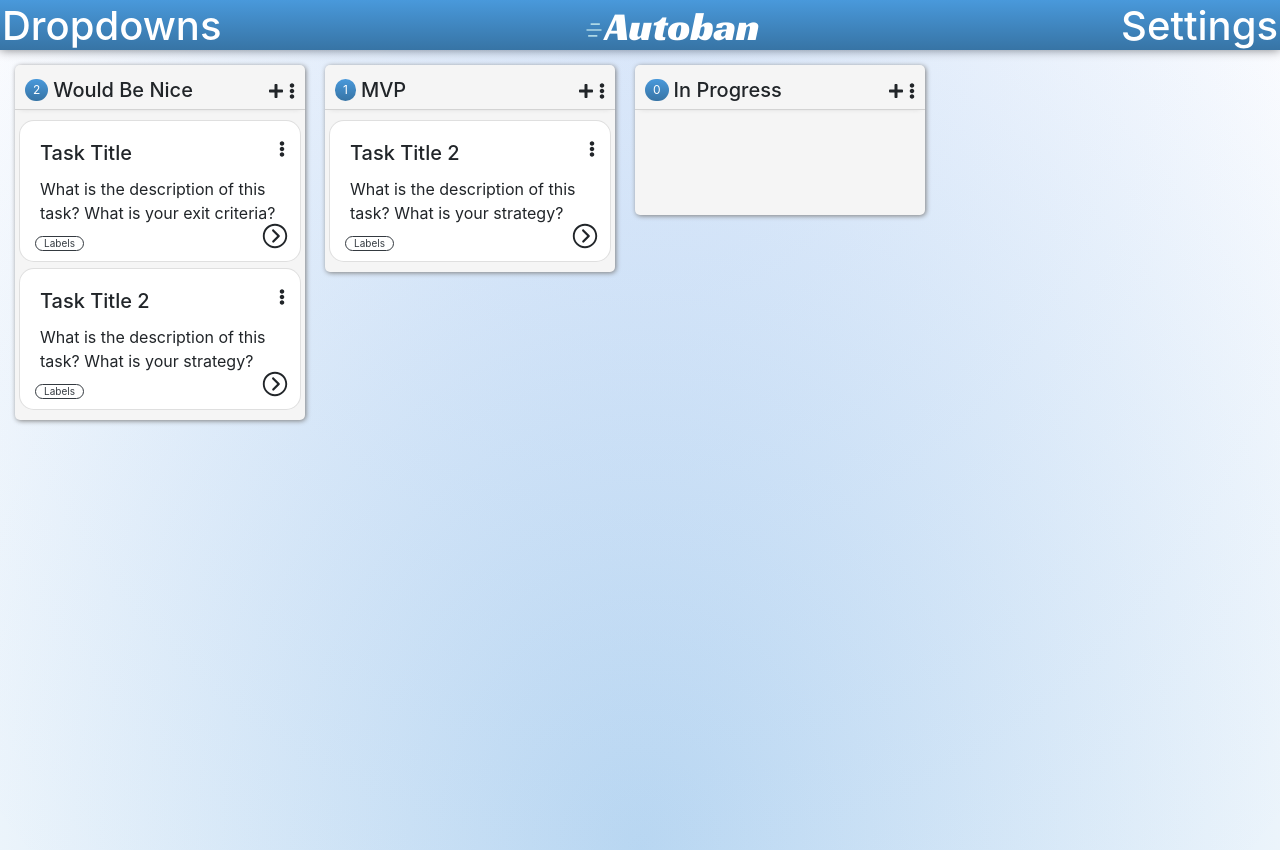
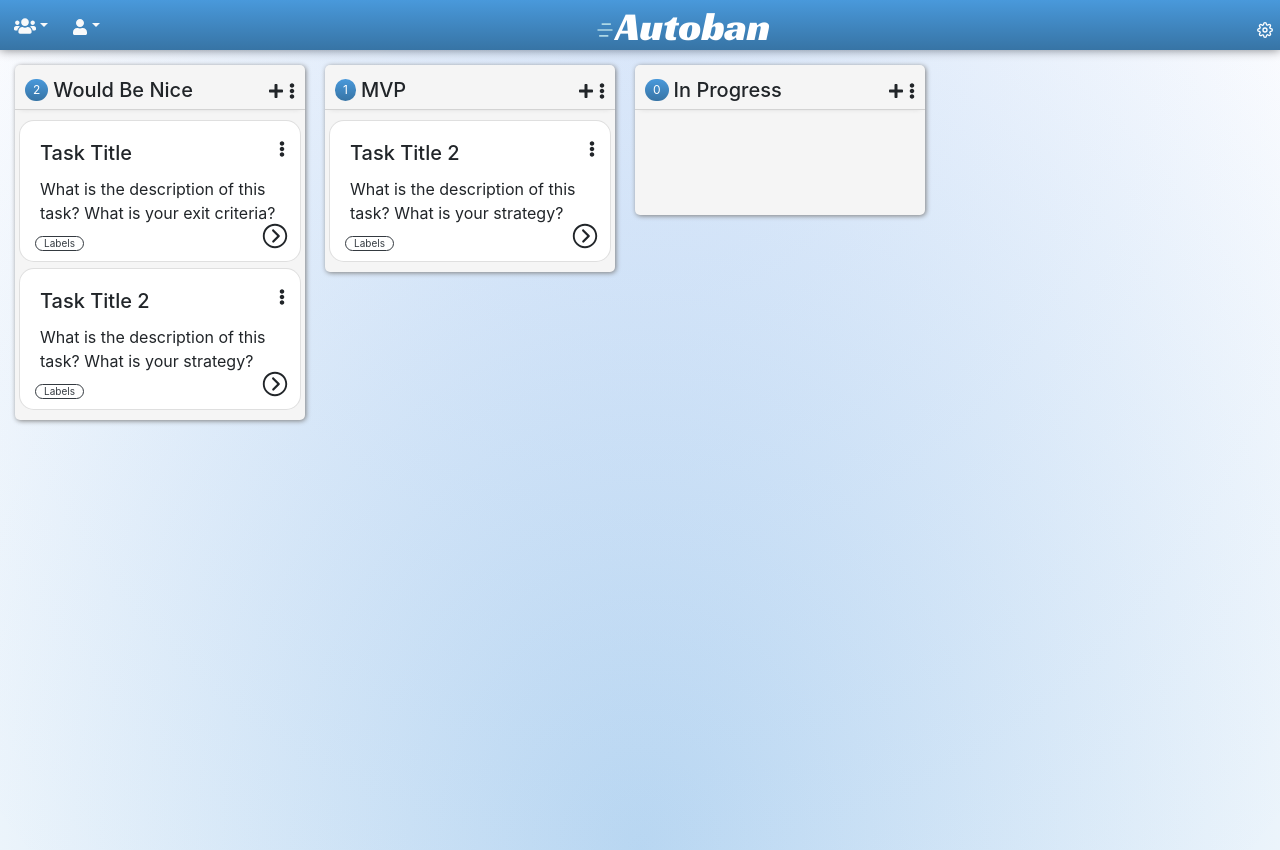
Before and after one commit to TheAutobanApp/Autoban, a React (Create React App) app in the folder client/: page / in a window 1280 px wide. Built offline with nearby package versions, Linux system fonts and the light colour scheme.

Commit message:
updated the navbar

```diff
--- a/client/src/components/Navbar.js
+++ b/client/src/components/Navbar.js
@@ -1,24 +1,32 @@
 import React from 'react';
 import {RiMenu4Line} from 'react-icons/ri'
+import {FiSettings} from 'react-icons/fi'
+import Teams from './TeamDropdown'
+
+
 
 function Navbar(props) {
   return (
     <div className="navbar">
-      <h1>Dropdowns</h1>
+      <div className="flex-row">
+      <Teams title="Team" item1="Team1" item2="Team2"/>
+      <Teams title="User" item1="User1" item2="User2"/>
+      </div>
       <div className="flex-row">
         <RiMenu4Line color="lightblue" style={{fontSize: '20px', margin: '1px'}}/>
         <h1 className="race-font">Autoban</h1>
       </div>
-      <h1
+
+      <FiSettings style={{margin: "5px"}}
         onClick={() => {
           props.setdrawer({
             ...props.drawer,
             open: !props.drawer.open,
           });
         }}
-      >
-        Settings
-      </h1>
+      />
+
+
     </div>
   );
 }
--- /dev/null
+++ b/client/src/components/TeamDropdown.js
@@ -0,0 +1,23 @@
+import React from 'react'
+import { Button, Dropdown } from 'react-bootstrap'
+
+import {FaUsers, FaUser } from 'react-icons/fa'
+
+function TeamDropdown(props) {
+return (
+
+<Dropdown>
+  <Dropdown.Toggle variant="outline-light" className="NavDropdown" id="dropdown-basic" >
+    {props.title === "Team" ? <FaUsers fontSize="22px"/> : <FaUser /> }
+  </Dropdown.Toggle>
+
+  <Dropdown.Menu>
+    <Dropdown.Item href="#/action-1">{props.item1}</Dropdown.Item>
+    <Dropdown.Item href="#/action-2">{props.item2}</Dropdown.Item>
+    <Dropdown.Item href="#/action-3">{props.item3}</Dropdown.Item>
+  </Dropdown.Menu>
+</Dropdown>
+)
+}
+
+export default TeamDropdown
--- a/client/src/styles/style.css
+++ b/client/src/styles/style.css
@@ -30,6 +30,24 @@ body {
 
 .race-font {
     font-family: 'Racing Sans One', cursive !important;
+}
+
+.NavDropdown {
+    background-color: rgba(255,255,255, 0.3);
+    border: none;
+    margin-bottom: 10px;
+}
+
+.NavDropdown:hover, .NavDropdown:enabled{
+    background-color: transparent;
+    border: none;
+    margin-bottom: 10px;
+}
+
+.btn-outline-light:not(:disabled):not(.disabled).active, .btn-outline-light:not(:disabled):not(.disabled):active, .show>.btn-outline-light.dropdown-toggle {
+    color: white;
+    background-color: transparent;
+    border-color: none;
 }
 
 /* wrappers */
--- a/package.json
+++ b/package.json
@@ -33,9 +33,11 @@
     "express": "^4.17.1",
     "if-env": "^1.0.4",
     "mysql2": "^1.6.5",
-    "react-reveal": "^1.2.2",
     "react-bootstrap": "^1.3.0",
     "react-icons": "^3.10.0",
+    "react-reveal": "^1.2.2",
+    "semantic-ui-css": "^2.4.1",
+    "semantic-ui-react": "^1.1.0",
     "sequelize": "^5.8.9"
   }
 }
```
